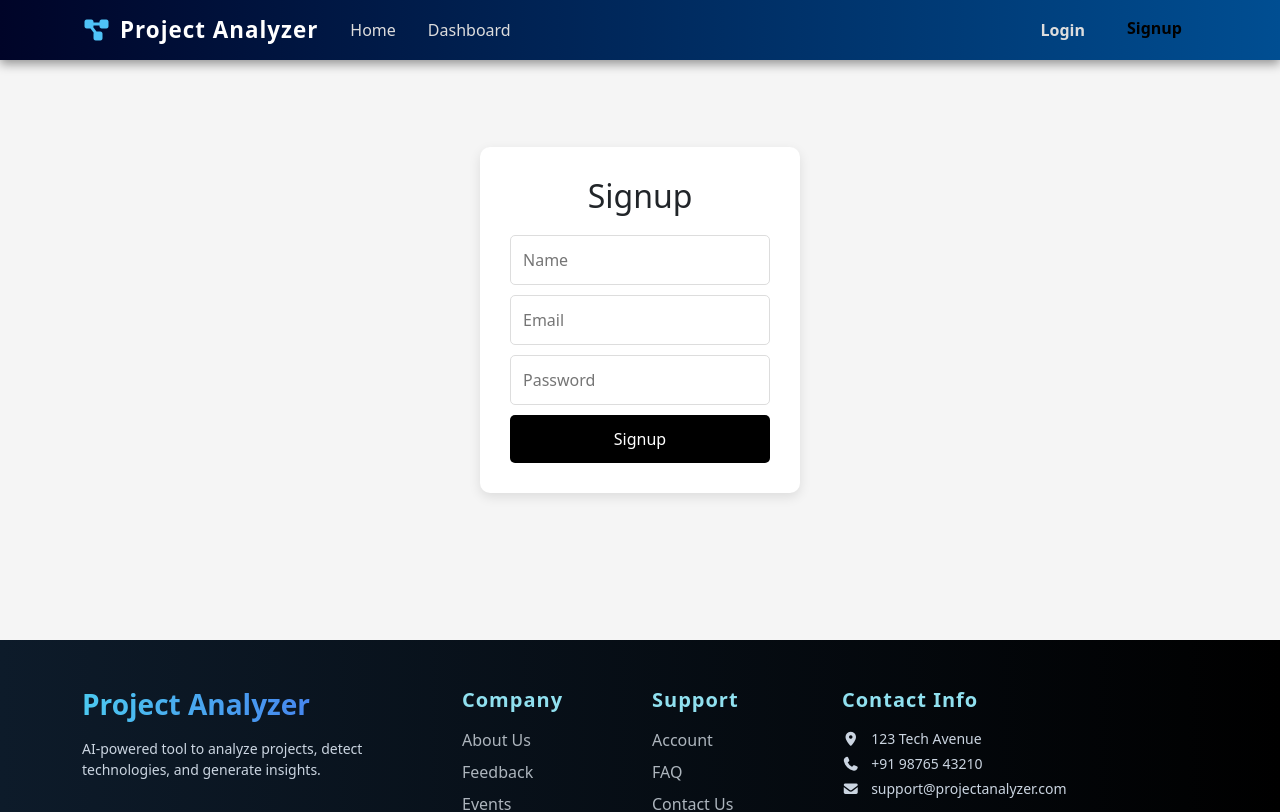
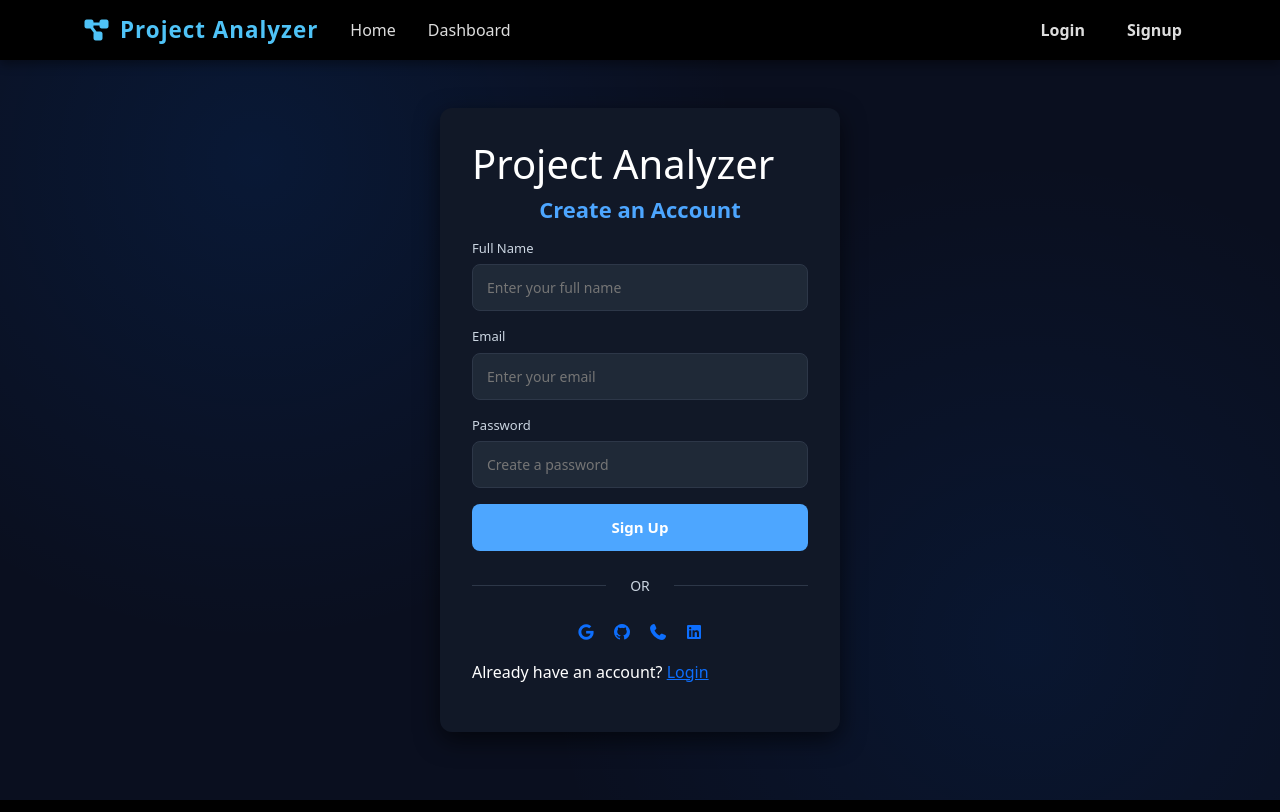
Before and after one commit to vanisha-mittal/ProjectAnalyzer, a React (Create React App) app in the folder frontend/: page /signup in a window 1280 px wide. Shown: the top 812 px of the page. Built offline with nearby package versions, Linux system fonts and the light colour scheme.

Commit message:
signup and login corrected

```diff
--- a/frontend/public/index.html
+++ b/frontend/public/index.html
@@ -1,6 +1,10 @@
 <!DOCTYPE html>
 <html lang="en">
   <head>
+
+  <link href="https://cdnjs.cloudflare.com/ajax/libs/font-awesome/6.5.2/css/all.min.css" rel="stylesheet">
+
+
     <meta charset="utf-8" />
     <link rel="icon" href="%PUBLIC_URL%/favicon.ico" />
     <meta name="viewport" content="width=device-width, initial-scale=1" />
--- a/frontend/src/App.js
+++ b/frontend/src/App.js
@@ -6,6 +6,7 @@ import Signup from "./pages/Auth/Signup";
 import Login from "./pages/Auth/Login";
 import 'bootstrap/dist/css/bootstrap.min.css';
 import '@fortawesome/fontawesome-free/css/all.min.css';
+
 function App() {
   return (
     <Router>
--- a/frontend/src/components/Footer.jsx
+++ b/frontend/src/components/Footer.jsx
@@ -5,9 +5,8 @@ import "./Navbar.css";
 const Footer = () => {
   return (
     <footer
-      className="pt-5 pb-4"
-      style={{ background: "linear-gradient(to right, #0d1b2a, #000000)" }}
-    >
+      className="pt-5 pb-4 footer"
+      >
       <div className="container">
         <div className="row">
           {/* Brand Info */}
--- a/frontend/src/components/Navbar.css
+++ b/frontend/src/components/Navbar.css
@@ -1,6 +1,7 @@
 /* Navbar custom styling */
 .custom-navbar {
-  background: linear-gradient(90deg, #000428, #004e92);
+  /* background: linear-gradient(90deg, #000428, #004e92); */
+  background-color: black;
   box-shadow: 0 4px 10px rgba(0, 0, 0, 0.4);
   transition: background 0.3s ease-in-out;
 }
@@ -8,7 +9,7 @@
 .custom-navbar .navbar-brand {
   font-size: 1.4rem;
   font-weight: 700;
-  color: #fff;
+  color: #4fc3f7;
   display: flex;
   align-items: center;
   transition: color 0.3s ease-in-out;
@@ -34,15 +35,12 @@
   transition: color 0.3s ease, transform 0.2s ease;
 }
 
-.nav-text:hover {
-  color: #4fc3f7 !important;
-  transform: translateY(-2px);
-}
+
 
 /* Signup/Register link */
 .register-link {
   background: #4fc3f7;
-  color: #000 !important;
+  color: white ;
   border-radius: 20px;
   padding: 6px 16px !important;
   margin-left: 10px;
@@ -95,6 +93,9 @@
 
 
 /* Footer Styles */
+.footer{
+  background: #000;
+}
 .footer-title {
   background: linear-gradient(90deg, #4cc9f0, #4361ee);
   -webkit-background-clip: text;
@@ -121,7 +122,7 @@
 }
 
 .footer-divider {
-  background: linear-gradient(90deg, #4361ee, #000000);
+  background:#4361ee;
   border: none;
   height: 2px;
 }
--- a/frontend/src/components/Navbar.jsx
+++ b/frontend/src/components/Navbar.jsx
@@ -50,12 +50,12 @@ function Navbar({ currentUser }) {
           <div className="navbar-nav ms-auto">
             {!currentUser ? (
               <>
-                <a href="/login" className="nav-link nav-text px-3 fw-semibold">
+                <a href="/login" className="nav-link register-link nav-text px-3 fw-semibold">
                   Login
                 </a>
                 <a
                   href="/signup"
-                  className="nav-link register-link px-3 fw-semibold"
+                  className="nav-link nav-text register-link px-3 fw-semibold"
                 >
                   Signup
                 </a>
--- a/frontend/src/index.css
+++ b/frontend/src/index.css
@@ -1,13 +1,11 @@
 body {
   margin: 0;
-  font-family: -apple-system, BlinkMacSystemFont, 'Segoe UI', 'Roboto', 'Oxygen',
-    'Ubuntu', 'Cantarell', 'Fira Sans', 'Droid Sans', 'Helvetica Neue',
-    sans-serif;
-  -webkit-font-smoothing: antialiased;
-  -moz-osx-font-smoothing: grayscale;
+  padding: 0;
+  font-family: 'Segoe UI', sans-serif;
+  background: grid;
 }
 
-code {
-  font-family: source-code-pro, Menlo, Monaco, Consolas, 'Courier New',
-    monospace;
+.main-content {
+  padding-top: 70px; /* height of navbar */
+  padding-bottom: 60px; /* space for footer */
 }
--- a/frontend/src/pages/Auth/Auth.css
+++ b/frontend/src/pages/Auth/Auth.css
@@ -1,43 +1,204 @@
+/* Auth Container */
+
 .auth-container {
+  min-height: 100vh;
+  display: flex;
+  align-items: center;
+  justify-content: center;
+  background: #0a0f1f;
+  background-image: radial-gradient(circle at 20% 20%, rgba(0, 110, 255, 0.1), transparent 40%),
+                    radial-gradient(circle at 80% 80%, rgba(0, 110, 255, 0.08), transparent 40%);
+  padding: 80px 20px 40px;
+  box-sizing: border-box;
+}
+
+/* Card */
+.auth-card {
+  background: #111827;
+  border-radius: 12px;
+  padding: 2rem;
+  width: 100%;
+  max-width: 400px;
+  box-shadow: 0 8px 24px rgba(0,0,0,0.6);
+  color: #fff;
+}
+
+/* Title */
+.auth-card h2 {
+  text-align: center;
+  font-size: 22px;
+  font-weight: 600;
+  margin-bottom: 1rem;
+  color: #4da6ff;
+}
+
+/* Tabs (Login / Register) */
+.auth-tabs {
   display: flex;
   justify-content: center;
-  align-items: center;
-  height: 80vh; /* leaves space for navbar & footer */
-  background: #f5f5f5;
+  margin-bottom: 1.5rem;
+  border-bottom: 1px solid #2d3748;
 }
 
-.auth-card {
-  background: white;
-  padding: 30px;
-  border-radius: 10px;
-  box-shadow: 0px 4px 12px rgba(0,0,0,0.1);
-  width: 320px;
-  text-align: center;
+.auth-tab {
+  padding: 0.5rem 1.5rem;
+  cursor: pointer;
+  font-weight: 500;
+  color: #cbd5e1;
+  transition: color 0.3s ease;
+  position: relative;
 }
 
-.auth-card h2 {
-  margin-bottom: 20px;
+.auth-tab.active {
+  color: #4da6ff;
+}
+
+.auth-tab.active::after {
+  content: "";
+  display: block;
+  height: 2px;
+  background: #4da6ff;
+  position: absolute;
+  left: 0;
+  right: 0;
+  bottom: -1px;
+}
+
+/* Form */
+.auth-card form {
+  margin-top: 1rem;
+}
+
+.auth-card label {
+  display: block;
+  font-size: 13px;
+  margin-bottom: 6px;
+  color: #cbd5e1;
 }
 
 .auth-card input {
-  display: block;
   width: 100%;
-  margin: 10px 0;
-  padding: 12px;
-  border: 1px solid #ddd;
-  border-radius: 5px;
+  padding: 12px 14px;
+  margin-bottom: 1rem;
+  border: 1px solid #2d3748;
+  border-radius: 8px;
+  background: #1f2937;
+  color: #fff;
+  font-size: 14px;
+  outline: none;
 }
 
-.auth-card button {
-  background: #000;
-  color: white;
-  border: none;
-  padding: 12px;
-  width: 100%;
-  border-radius: 5px;
-  cursor: pointer;
+.auth-card input:focus {
+  border-color: #4da6ff;
+  box-shadow: 0 0 0 2px rgba(77, 166, 255, 0.2);
 }
 
-.auth-card button:hover {
-  background: #333;
+/* Remember me + forgot */
+.auth-extra {
+  display: flex;
+  justify-content: space-between;
+  align-items: center;
+  margin-bottom: 1rem;
+  font-size: 13px;
+  color: #cbd5e1;
 }
+
+.auth-extra a {
+  color: #4da6ff;
+  text-decoration: none;
+  font-size: 13px;
+}
+
+.auth-extra a:hover {
+  text-decoration: underline;
+}
+
+/* Submit Button */
+.auth-card button[type="submit"] {
+  width: 100%;
+  padding: 12px;
+  border: none;
+  border-radius: 8px;
+  background: #4da6ff;
+  color: #fff;
+  font-weight: 600;
+  cursor: pointer;
+  font-size: 15px;
+  transition: background 0.3s ease;
+}
+
+.auth-card button[type="submit"]:hover {
+  background: #1a75ff;
+}
+
+/* Divider */
+.divider {
+  text-align: center;
+  margin: 1.5rem 0;
+  font-size: 14px;
+  color: #cbd5e1;
+  position: relative;
+}
+
+.divider::before,
+.divider::after {
+  content: "";
+  position: absolute;
+  height: 1px;
+  background: #2d3748;
+  top: 50%;
+  width: 40%;
+}
+
+.divider::before {
+  left: 0;
+}
+.divider::after {
+  right: 0;
+}
+
+/* Social Buttons */
+.social-login {
+  display: flex;
+  justify-content: center;
+  gap: 1rem;
+  margin-bottom: 1rem;
+}
+
+.social-btn {
+  width: 40px;
+  height: 40px;
+  border-radius: 50%;
+  background: #1f2937;
+  display: flex;
+  align-items: center;
+  justify-content: center;
+  color: #fff;
+  font-weight: bold;
+  cursor: pointer;
+  transition: background 0.3s ease;
+  border: 1px solid #2d3748;
+}
+
+.social-btn:hover {
+  background: #2d3748;
+}
+
+/* Footer text */
+.auth-footer {
+  text-align: center;
+  font-size: 13px;
+  color: #cbd5e1;
+}
+
+.auth-footer a {
+  color: #4da6ff;
+  text-decoration: none;
+}
+
+.auth-footer a:hover {
+  text-decoration: underline;
+}
+
+
+/* //signup.jsx------------------------------------------------- */
--- a/frontend/src/pages/Auth/Login.jsx
+++ b/frontend/src/pages/Auth/Login.jsx
@@ -1,16 +1,69 @@
 import React from "react";
 import "./Auth.css";
+import { Link } from "react-router-dom";
 
 function Login() {
   return (
     <div className="auth-container">
       <div className="auth-card">
-        <h2>Login</h2>
+        <h2>Project Analyzer</h2>
+
+        {/* <div className="auth-tabs">
+          <div className="auth-tab active">Login</div>
+          <div className="auth-tab">Register</div>
+        </div> */}
+          <div className="auth-tabs">
+            <Link to="/login" className="auth-tab">Login</Link>
+            <Link to="/signup" className="auth-tab">Register</Link>
+          </div>
+
+
+        <h3 style={{ textAlign: "center", marginBottom: "1rem" }}>Welcome Back</h3>
+
         <form>
-          <input type="text" placeholder="Email" required />
-          <input type="password" placeholder="Password" required />
-          <button type="submit">Login</button>
+          <label>Email / Username</label>
+          <input type="text" placeholder="Enter your email or username" required />
+
+          <label>Password</label>
+          <input type="password" placeholder="Enter your password" required />
+
+         <div className="auth-extra">
+          <label className="remember-me">
+            <input type="checkbox" /> Remember me
+          </label>
+          <a href="/forgot-password">Forgot password?</a>
+        </div>
+
         </form>
+
+        <div className="divider">OR</div>
+
+        <div className="social-login">
+          {/* Google */}
+          <a href="https://www.google.com" target="_blank" rel="noopener noreferrer">
+            <i className="fa-brands fa-google"></i>
+          </a>
+
+          {/* GitHub */}
+          <a href="https://github.com" target="_blank" rel="noopener noreferrer">
+            <i className="fa-brands fa-github"></i>
+          </a>
+
+          {/* Phone (just for demo, opens tel: link) */}
+          <a href="tel:+1234567890">
+            <i className="fa-solid fa-phone"></i>
+          </a>
+
+          {/* LinkedIn */}
+          <a href="https://www.linkedin.com" target="_blank" rel="noopener noreferrer">
+            <i className="fa-brands fa-linkedin"></i>
+          </a>
+        </div>
+
+
+        <div className="auth-footer">
+          Don’t have an account? <a href="/signup">Sign up</a>
+        </div>
       </div>
     </div>
   );
--- a/frontend/src/pages/Auth/Signup.jsx
+++ b/frontend/src/pages/Auth/Signup.jsx
@@ -1,17 +1,97 @@
-import React from "react";
+import React, { useState } from "react";
 import "./Auth.css";
 
 function Signup() {
+  const [name, setName] = useState("");
+  const [email, setEmail] = useState("");
+  const [password, setPassword] = useState("");
+
+  const handleSubmit = (e) => {
+    e.preventDefault();
+    console.log("Signup with:", name, email, password);
+  };
+
   return (
     <div className="auth-container">
       <div className="auth-card">
-        <h2>Signup</h2>
-        <form>
-          <input type="text" placeholder="Name" required />
-          <input type="text" placeholder="Email" required />
-          <input type="password" placeholder="Password" required />
-          <button type="submit">Signup</button>
+        {/* Logo / Project Name */}
+        <h1>Project Analyzer</h1>
+
+        {/* Tabs */}
+        {/* <div className="auth-tabs">
+          <button className="tab">Login</button>
+          <button className="tab active">Register</button>
+        </div> */}
+
+        <h2 className="welcome-text">Create an Account</h2>
+
+        {/* Form */}
+        <form className="auth-form" onSubmit={handleSubmit}>
+          <div className="form-group">
+            <label>Full Name</label>
+            <input
+              type="text"
+              placeholder="Enter your full name"
+              value={name}
+              onChange={(e) => setName(e.target.value)}
+              required
+            />
+          </div>
+
+          <div className="form-group">
+            <label>Email</label>
+            <input
+              type="text"
+              placeholder="Enter your email"
+              value={email}
+              onChange={(e) => setEmail(e.target.value)}
+              required
+            />
+          </div>
+
+          <div className="form-group">
+            <label>Password</label>
+            <input
+              type="password"
+              placeholder="Create a password"
+              value={password}
+              onChange={(e) => setPassword(e.target.value)}
+              required
+            />
+          </div>
+
+          <button type="submit" className="login-btn">
+            Sign Up
+          </button>
         </form>
+
+        <div className="divider">OR</div>
+
+        <div className="social-login">
+          {/* Google */}
+          <a href="https://www.google.com" target="_blank" rel="noopener noreferrer">
+            <i className="fa-brands fa-google"></i>
+          </a>
+
+          {/* GitHub */}
+          <a href="https://github.com" target="_blank" rel="noopener noreferrer">
+            <i className="fa-brands fa-github"></i>
+          </a>
+
+          {/* Phone (just for demo, opens tel: link) */}
+          <a href="tel:+1234567890">
+            <i className="fa-solid fa-phone"></i>
+          </a>
+
+          {/* LinkedIn */}
+          <a href="https://www.linkedin.com" target="_blank" rel="noopener noreferrer">
+            <i className="fa-brands fa-linkedin"></i>
+          </a>
+        </div>
+
+        <p className="signup-text">
+          Already have an account? <a href="/login">Login</a>
+        </p>
       </div>
     </div>
   );
```
